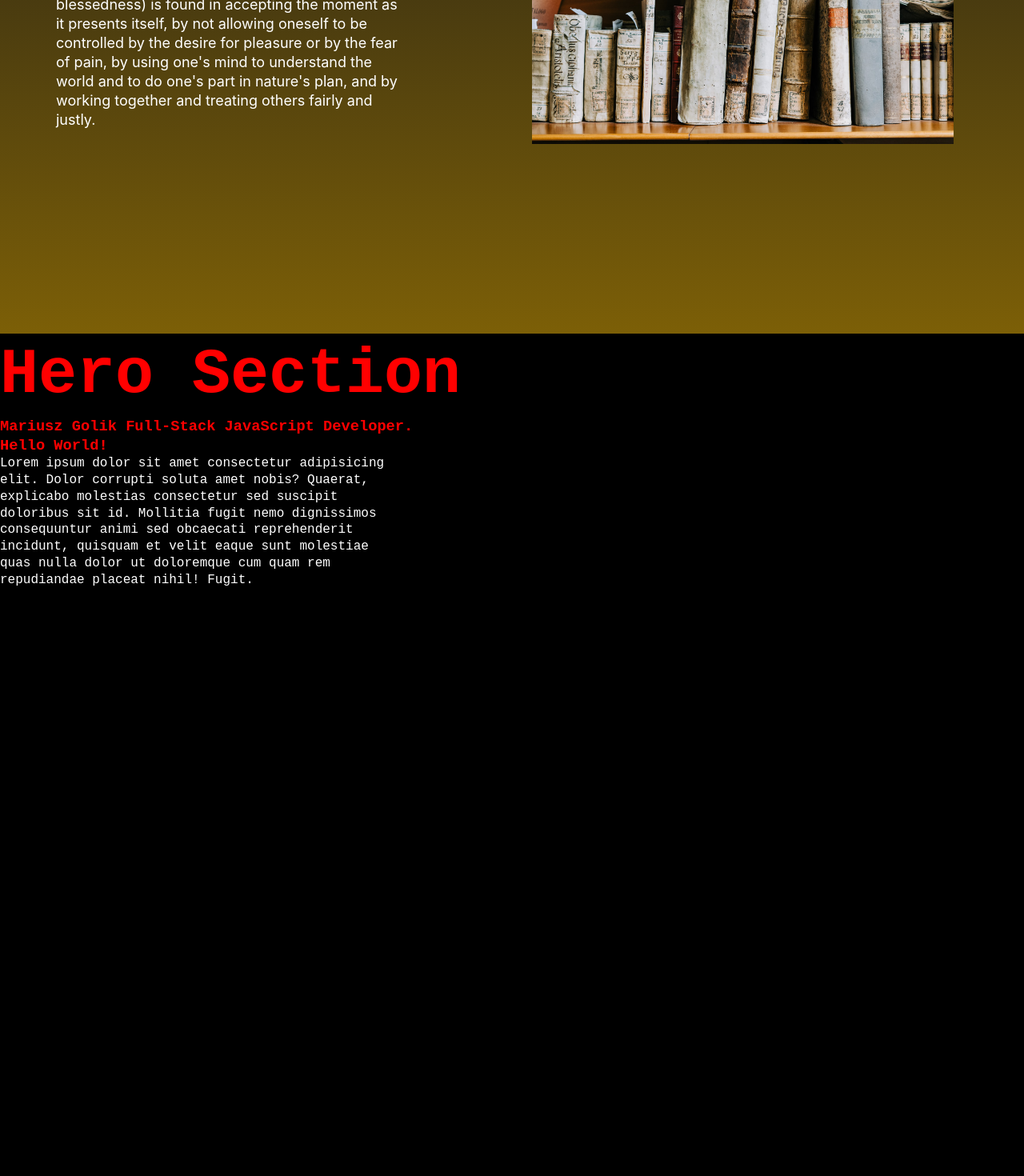
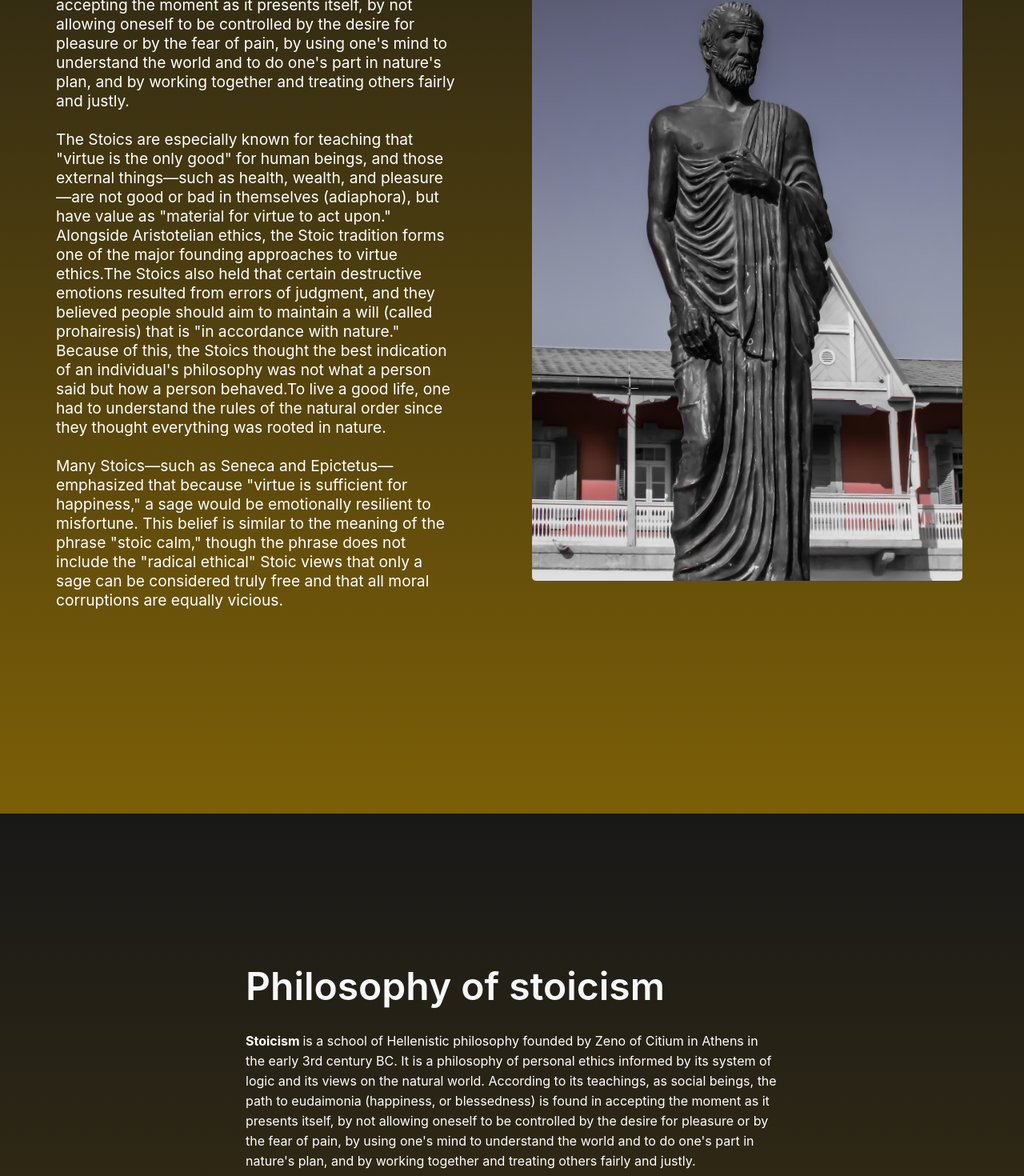
Before and after one commit to danielkeny/webi-sto-rct, a React (Create React App) app: page / in a window 1280 px wide. Shown: the part 1280-2750 px from the top of the page at 80% size. Before the commit the page ends 2697 px from the top, so only its background shows below. Built offline with nearby package versions, Linux system fonts and the light colour scheme; a web font is replaced by a local one.

Commit message:
Refactored philosophy component

```diff
--- a/src/components/Hero.js
+++ b/src/components/Hero.js
@@ -1,19 +1,53 @@
 import React from "react";
 import "./Hero.scss";
+import img_1 from "../assets/zenon2.jpg";
 
 function Hero() {
   return (
     <div className="hero">
-      <h2>Hero Section</h2>
-      <h3>Mariusz Golik Full-Stack JavaScript Developer. Hello World!</h3>
-      <p>
-        Lorem ipsum dolor sit amet consectetur adipisicing elit. Dolor corrupti
-        soluta amet nobis? Quaerat, explicabo molestias consectetur sed suscipit
-        doloribus sit id. Mollitia fugit nemo dignissimos consequuntur animi sed
-        obcaecati reprehenderit incidunt, quisquam et velit eaque sunt molestiae
-        quas nulla dolor ut doloremque cum quam rem repudiandae placeat nihil!
-        Fugit.
-      </p>
+      <div className="hero__container">
+        <div className="hero__text-wrapper">
+          <h2>Philosophy of stoicism</h2>
+          <p>
+            <strong>Stoicism </strong>is a school of Hellenistic philosophy
+            founded by Zeno of Citium in Athens in the early 3rd century BC. It
+            is a philosophy of personal ethics informed by its system of logic
+            and its views on the natural world. According to its teachings, as
+            social beings, the path to eudaimonia (happiness, or blessedness) is
+            found in accepting the moment as it presents itself, by not allowing
+            oneself to be controlled by the desire for pleasure or by the fear
+            of pain, by using one's mind to understand the world and to do one's
+            part in nature's plan, and by working together and treating others
+            fairly and justly.
+          </p>
+          <p>
+            The Stoics are especially known for teaching that "virtue is the
+            only good" for human beings, and those external things—such as
+            health, wealth, and pleasure—are not good or bad in themselves
+            (adiaphora), but have value as "material for virtue to act upon."
+            Alongside Aristotelian ethics, the Stoic tradition forms one of the
+            major founding approaches to virtue ethics.The Stoics also held that
+            certain destructive emotions resulted from errors of judgment, and
+            they believed people should aim to maintain a will (called
+            prohairesis) that is "in accordance with nature." Because of this,
+            the Stoics thought the best indication of an individual's philosophy
+            was not what a person said but how a person behaved.To live a good
+            life, one had to understand the rules of the natural order since
+            they thought everything was rooted in nature.
+          </p>
+          <p>
+            Many Stoics—such as Seneca and Epictetus—emphasized that because
+            "virtue is sufficient for happiness," a sage would be emotionally
+            resilient to misfortune. This belief is similar to the meaning of
+            the phrase "stoic calm," though the phrase does not include the
+            "radical ethical" Stoic views that only a sage can be considered
+            truly free and that all moral corruptions are equally vicious.
+          </p>
+        </div>
+        <div className="hero__img-wrapper">
+          <img src={img_1} alt="Zenon" />
+        </div>
+      </div>
     </div>
   );
 }
--- a/src/components/Hero.scss
+++ b/src/components/Hero.scss
@@ -1,21 +1,55 @@
 @import "../shared.scss";
 
 .hero {
-  width: 100%;
-  height: 1000px;
+  color: #fff;
+  padding: 160px 0;
+  font-family: $secondary-font;
+  background: #ba8b02; /* fallback for old browsers */
+  background: -webkit-linear-gradient(
+    to bottom,
+    #161515,
+    #88690b
+  ); /* Chrome 10-25, Safari 5.1-6 */
+  background: linear-gradient(
+    to bottom,
+    #181818,
+    #7c5f07
+  ); /* W3C, IE 10+/ Edge, Firefox 16+, Chrome 26+, Opera 12+, Safari 7+ */
+  // box-s
+  &__container {
+    display: flex;
+    flex-wrap: wrap;
+    justify-content: space-around;
+    // align-items: center;
+    align-content: stretch;
+    padding: 30px 30px;
+  }
+  &__text-wrapper {
+    max-width: 60ch;
+    margin-bottom: 35px;
+    font-size: 1.1rem;
+    line-height: 25px;
 
-  h2,
-  h3 {
-    color: red;
-    max-width: 50ch;
+    h2 {
+      margin-bottom: 30px;
+      font-size: 48px;
+      line-height: 1.1;
+      font-weight: 600;
+      color: #f7f8fa;
+    }
+    p {
+      margin-bottom: 30px;
+      font-size: 1rem;
+      line-height: 25px;
+    }
   }
+  &__img-wrapper {
+    max-width: 600px;
 
-  h2 {
-    font-size: 5rem;
-  }
-
-  p {
-    color: #fff;
-    max-width: 50ch;
+    img {
+      max-width: 95%;
+      // margin: 0 auto;
+      border-radius: 5px;
+    }
   }
 }
--- a/src/components/Philosophy.js
+++ b/src/components/Philosophy.js
@@ -1,6 +1,6 @@
 import React from "react";
 import "./Philosophy.scss";
-import img_1 from "../assets/book_33.jpg";
+import img_1 from "../assets/zenon2.jpg";
 
 function Philosophy() {
   return (
@@ -22,6 +22,33 @@ function Philosophy() {
                 for pleasure or by the fear of pain, by using one's mind to
                 understand the world and to do one's part in nature's plan, and
                 by working together and treating others fairly and justly.
+                <p>
+                  <br />
+                  The Stoics are especially known for teaching that "virtue is
+                  the only good" for human beings, and those external
+                  things—such as health, wealth, and pleasure—are not good or
+                  bad in themselves (adiaphora), but have value as "material for
+                  virtue to act upon." Alongside Aristotelian ethics, the Stoic
+                  tradition forms one of the major founding approaches to virtue
+                  ethics.The Stoics also held that certain destructive emotions
+                  resulted from errors of judgment, and they believed people
+                  should aim to maintain a will (called prohairesis) that is "in
+                  accordance with nature." Because of this, the Stoics thought
+                  the best indication of an individual's philosophy was not what
+                  a person said but how a person behaved.To live a good life,
+                  one had to understand the rules of the natural order since
+                  they thought everything was rooted in nature.
+                </p>
+                <br />
+                <p>
+                  Many Stoics—such as Seneca and Epictetus—emphasized that
+                  because "virtue is sufficient for happiness," a sage would be
+                  emotionally resilient to misfortune. This belief is similar to
+                  the meaning of the phrase "stoic calm," though the phrase does
+                  not include the "radical ethical" Stoic views that only a sage
+                  can be considered truly free and that all moral corruptions
+                  are equally vicious.
+                </p>
               </p>
             </div>
           </div>
--- a/src/components/Philosophy.scss
+++ b/src/components/Philosophy.scss
@@ -68,36 +68,24 @@
   color: #f7f8fa;
 }
 
-.dark {
-  color: #1c2237;
-}
-
-.darkBg {
-  background-color: #1c2237;
-}
-
 .home__philosophy-subtitle {
-  max-width: 440px;
+  max-width: 500px;
   margin-bottom: 35px;
-  font-size: 18px;
+  font-size: 1.2rem;
   line-height: 24px;
 }
 
 .home__philosophy-img-wrapper {
-  // max-width: 555px;
+  max-width: 600px;
 }
 
 .home__philosophy-img {
-  max-width: 95%;
+  max-width: 97%;
   margin-top: 0;
   margin-right: 0;
   margin-left: 10px;
   padding-right: 0;
-}
-
-img {
-  border: 0;
-  max-width: 100%;
+  border-radius: 5px;
   vertical-align: middle;
   display: inline-block;
 }
```
